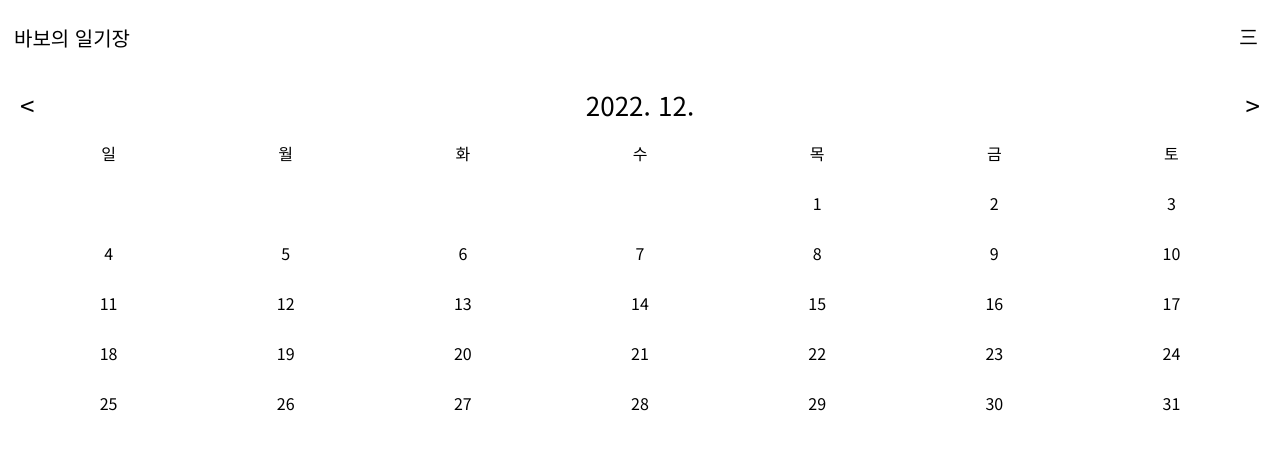
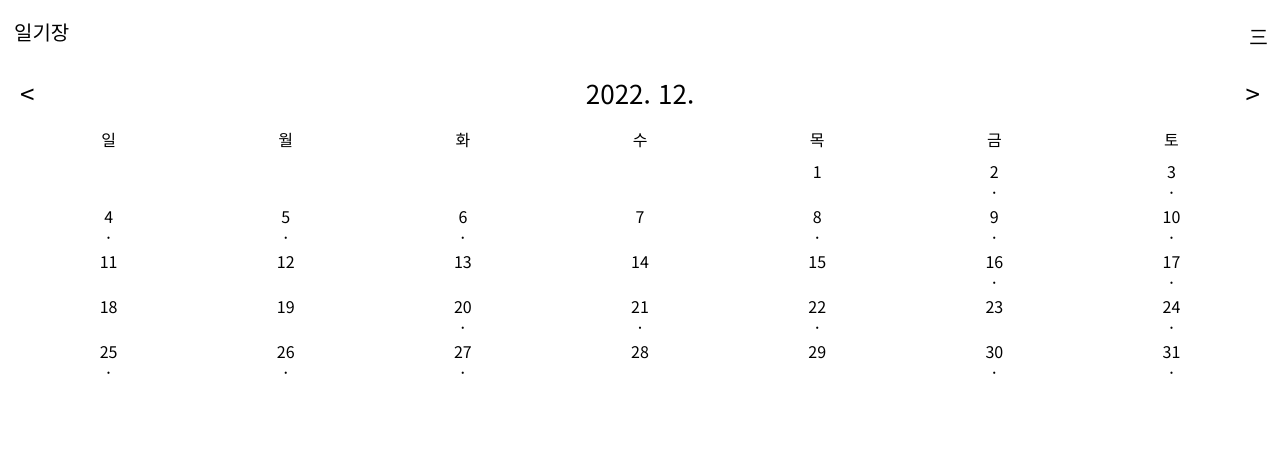
Before and after one commit to dohyung4934/blog-front, a Vue app: page /publish/di01 in a window 1280 px wide. Shown: the top 450 px of the page. Built offline with nearby package versions, Linux system fonts and the light colour scheme.

Commit message:
작업 중

```diff
--- a/src/assets/style/di.css
+++ b/src/assets/style/di.css
@@ -10,9 +10,23 @@
 }
 
 .cal-date {
-  height: 5rem;
+  font-size: 1.6rem;
+  display: flex;
+  flex-direction: column;
+  justify-content: center;
+  align-items: center;
+  height: 4.5rem;
+}
+
+.text-center {
   display: flex;
   justify-content: center;
-  align-items: center;
-  font-size: 1.6rem;
 }
+
+.cal-dot {
+  padding-bottom: 1rem;
+}
+
+.cal-dot-hide {
+  color: white;
+}
--- a/src/assets/style/layout.css
+++ b/src/assets/style/layout.css
@@ -22,7 +22,6 @@
   width: 2.3rem;
   height: 2.3rem;
   padding: 0.6rem;
-  text-align: center;
 }
 
 .flex-fit {
--- a/src/components/layout/BasicHeader.vue
+++ b/src/components/layout/BasicHeader.vue
@@ -22,9 +22,9 @@ const props = defineProps({
 
 <template>
   <header class="page-header box-padding">
-    <div v-if="props.showBack" class="page-header-text-icon flex-fit">&lt;</div>
+    <button v-if="props.showBack" class="page-header-text-icon flex-fit">&lt;</button>
     <h3 class="page-header-title">{{ props.title }}</h3>
-    <div v-if="props.showMore" class="page-header-text-icon flex-fit">⋮</div>
-    <div class="page-header-text-icon flex-fit"><button>三</button></div>
+    <button v-if="props.showMore" class="page-header-text-icon flex-fit">⋮</button>
+    <button class="page-header-text-icon flex-fit">三</button>
   </header>
 </template>
--- a/src/views/publish/cm/cm03.vue
+++ b/src/views/publish/cm/cm03.vue
@@ -26,12 +26,12 @@ const mbrNm = ref('홍길동')
         </div>
       </header>
 
-      <section class="content-padding">
+      <nav class="content-padding">
         <ul class="all-menu-list">
           <li><a href="#">서비스 소개</a></li>
           <li><a href="#">일기장</a></li>
         </ul>
-      </section>
+      </nav>
     </template>
     <!-- // 로그인 상태 -->
 
--- a/src/views/publish/di/di01.vue
+++ b/src/views/publish/di/di01.vue
@@ -1,11 +1,15 @@
 <!-- di01 달력 -->
 <script setup lang="ts">
 import BasicHeader from '@/components/layout/BasicHeader.vue'
+
+function chance(date: number) {
+  return Math.random() > 0.5
+}
 </script>
 
 <template>
   <div>
-    <basic-header title="바보의 일기장" />
+    <basic-header title="일기장" />
     <section class="content-padding">
       <div class="cal-header small-margin-top">
         <a href="#">&lt;</a>
@@ -13,12 +17,13 @@ import BasicHeader from '@/components/layout/BasicHeader.vue'
         <a href="#">&gt;</a>
       </div>
       <div class="cal-content small-margin-top">
-        <div v-for="day in ['일', '월', '화', '수', '목', '금', '토']" class="cal-date">
-          {{ day }}
+        <div v-for="day in ['일', '월', '화', '수', '목', '금', '토']" :key="day" class="cal-date">
+          <span>{{ day }}</span>
         </div>
-        <div v-for="i in 4" class="cal-date"></div>
-        <div v-for="date in 31" class="cal-date">
-          {{ date }}
+        <div v-for="i in 4" :key="i" class="cal-date"></div>
+        <div v-for="date in 31" :key="date" class="cal-date">
+          <span class="text-center">{{ date }}</span>
+          <span :class="{ 'cal-dot-hide': chance(date) }" class="text-center cal-dot">.</span>
         </div>
       </div>
     </section>
```
